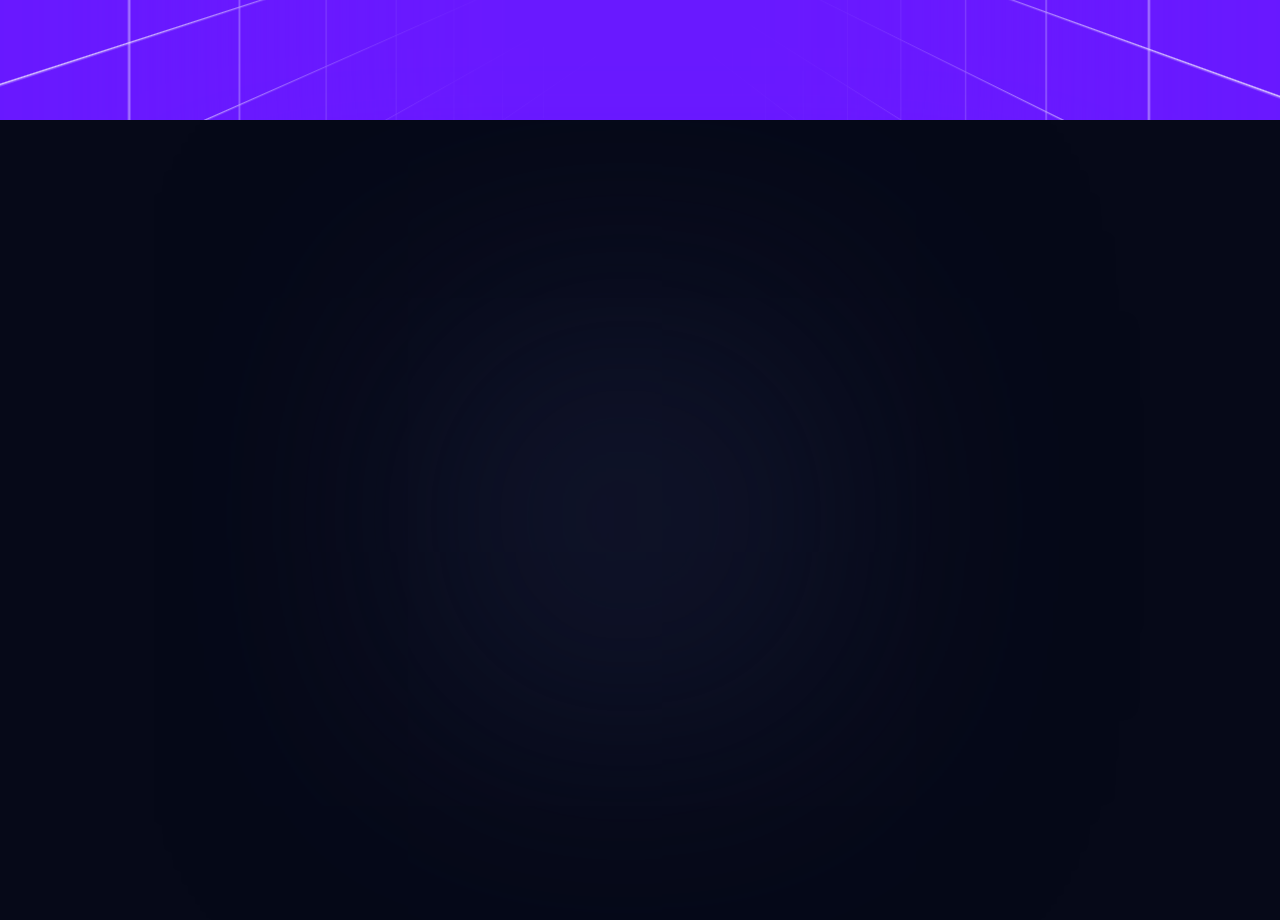
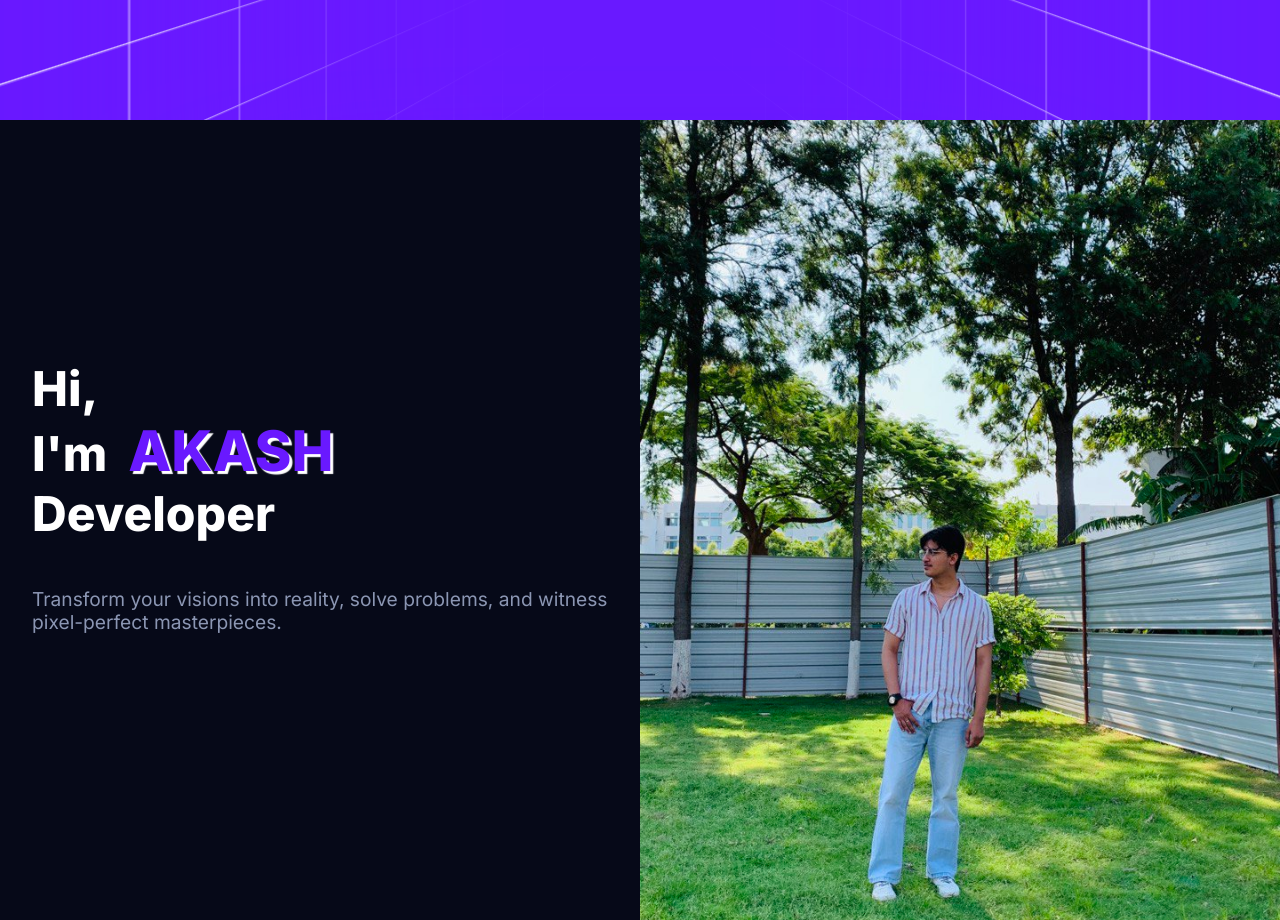
Before and after one commit to Akash-cloud001/sky-Folio, a React (Vite) app: page / in a window 1280 px wide. Shown: the part 680-1600 px from the top of the page. Built offline with nearby package versions, Linux system fonts and the light colour scheme.

Commit message:
CreatedHeroSection

```diff
--- a/package.json
+++ b/package.json
@@ -10,6 +10,7 @@
     "preview": "vite preview"
   },
   "dependencies": {
+    "gsap": "^3.12.2",
     "lottie-react": "^2.4.0",
     "react": "^18.2.0",
     "react-dom": "^18.2.0",
--- a/src/components/Home/Home.jsx
+++ b/src/components/Home/Home.jsx
@@ -2,8 +2,7 @@ import React, { useEffect } from 'react';
 import { throttle } from 'throttle-debounce';
 import { useRef } from 'react';
 import styles from './Home.module.css';
-import Canvas from '../Canvas/Canvas';
-
+import akash from '../../assets/images/akash.jpg'
 const Home = () => {
     const mainRef = useRef();
     const torchRef =useRef();
@@ -58,7 +57,7 @@ const Home = () => {
   return (
     <section className={styles.hero}>
 
-        <main className={styles.main} id="main" onMouseOver={handleMainMouseOver} ref={mainRef}>
+         <main className={styles.main} id="main" onMouseOver={handleMainMouseOver} ref={mainRef}>
             <div className={styles.left}></div>
             <div className={styles.right}></div>
             <div className={styles.blur}>
@@ -81,10 +80,17 @@ const Home = () => {
             <span className={styles.torch} ref={torchRef}></span>
 
             <aside className={styles.aboutme}>
-
+                <p className={styles.mep1}>
+                    Hi,<br />
+                    I'm &nbsp;<span>Akash</span><br/>
+                    Developer
+                </p>
+                <p className={styles.meintro}>
+                Transform your visions into reality, solve problems, and witness pixel-perfect masterpieces.
+                </p>
             </aside>
             <aside className={styles.aboutImg}>
-
+                <img src={akash} alt='my image'/>
             </aside>
         </div>
     </section>
--- a/src/components/Home/Home.module.css
+++ b/src/components/Home/Home.module.css
@@ -121,24 +121,6 @@
 .btn:hover::before{
     transform: translateX(0%) skewX(-45deg);
 }
-.trailer{
-    position: fixed;
-    display: inline-block;
-    width: 2em;
-    border: 1px solid white;
-    height: 2em;
-    border-radius: 50%;
-    outline: 2px solid white;
-    outline-offset: 5px;
-    z-index: 1000;
-    pointer-events: none;
-    opacity: 0;
-    transition: opacity 500ms ease-in;
-}
-.main:hover > .trailer{
-    opacity: 1;
-}
-
 
 .aboutContainer{
     position: relative;
@@ -163,10 +145,52 @@
     transition: opacity 300ms ease-in;
     opacity: 0;
     transform: translate(-50%,-50%);
-    z-index: 10;
+    /* z-index: 10; */
 }
 .aboutContainer:hover > .torch{
     opacity: 1;
+}
+.aboutme{
+    height: 40%;
+    width: 100%;
+    color: white;
+    display: grid;
+    grid-template-columns: repeat(1fr);
+    width: 90%;
+    margin-inline: auto;
+}
+.mep1{
+    font-family: var(--ff-inter);
+    font-size: 3rem;
+    font-weight: 800;
+    z-index: 10;
+}
+.mep1 > span{
+    text-transform: uppercase;
+    color: var(--c-kinda-red);
+    font-size: 3.5rem;
+    color: var(--c-hero);
+    text-shadow: 3px 3px 1px white ;
+}
+.meintro{
+    font-family: var(--ff-inter);
+    color: var(--c-light-oxford);
+    font-size: 1.2rem;
+    z-index: 10;
+}
+.aboutImg{
+    position: relative;
+    height: 100%;
+    width: 100%;
+    z-index: 10;
+}
+.aboutImg >img{
+    right: 0;
+    position: absolute;
+    width: 100%;
+    height: 100%;
+    aspect-ratio: 1;
+    object-fit: cover;
 }
 
 
--- a/src/index.css
+++ b/src/index.css
@@ -16,7 +16,7 @@
   --c-white : #fffef9;
   --c-oxford : #060918;
   --c-light-oxford : #8b96b3;
-  --c-torch : rgba(21,26,51,0.7);
+  --c-torch : rgba(21,26,51,0.75);
   --c-kinda-red : #ff2e5b;
   /* Padding */
   --p-4 : 0.25rem;
```
Also changed, not shown: src/assets/images/akash.jpg (added).
